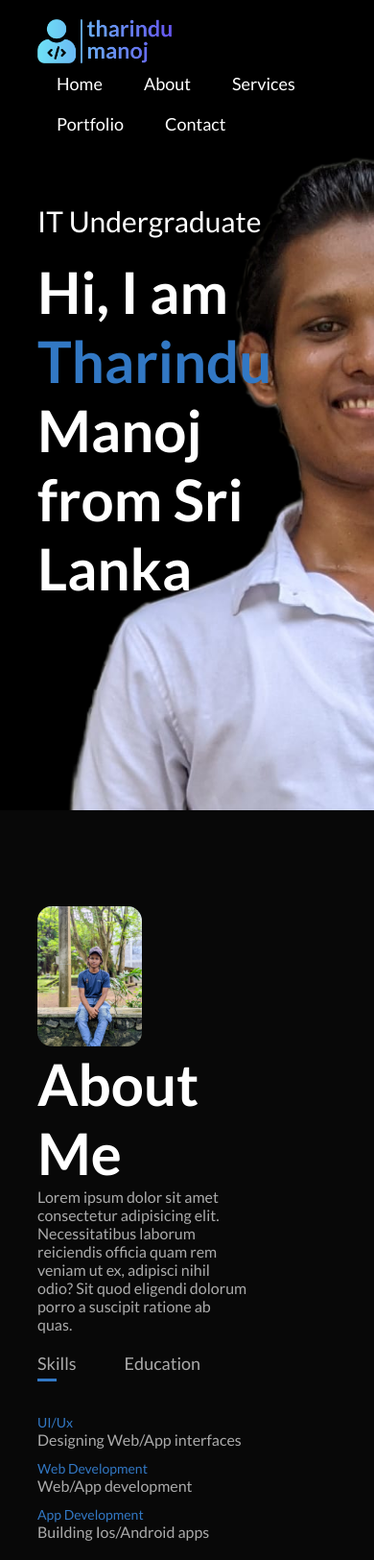
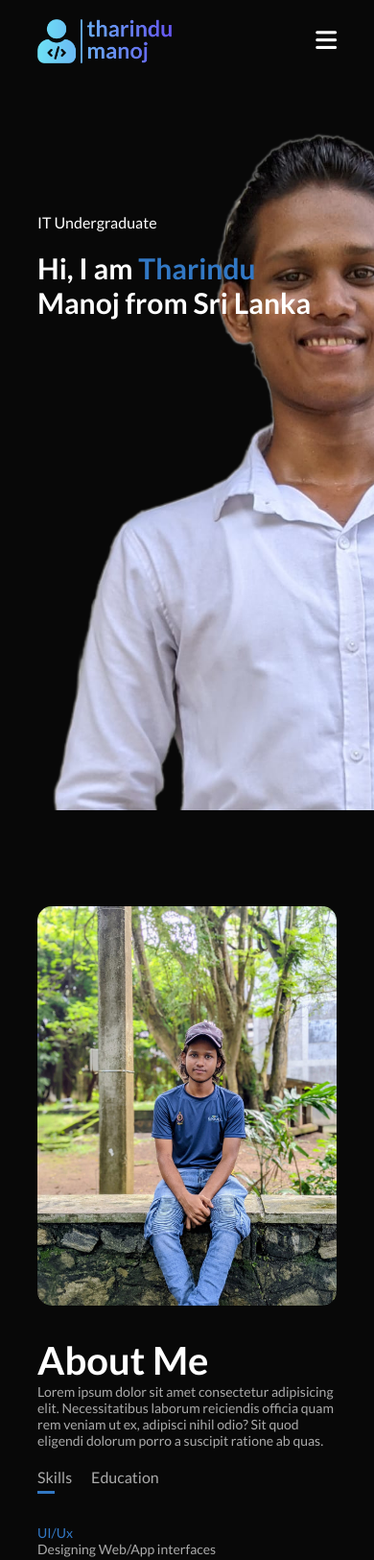
Before and after one commit to manojtharindu11/personal-portfolio, a plain HTML site: page index.html in a window 390 px wide. Shown: the top 1625 px of the page at 96% size. Drawn offline with Linux system fonts and the light colour scheme.

Commit message:
add media query to resposive in small screens

```diff
--- a/index.html
+++ b/index.html
@@ -22,13 +22,15 @@
         <div class="container">
             <nav>
                 <img src="./Images/logo.png" class="logo">
-                <ul>
+                <ul id="sidemenu">
                     <li><a href="#">Home</a></li>
                     <li><a href="#">About</a></li>
                     <li><a href="#">Services</a></li>
                     <li><a href="#">Portfolio</a></li>
                     <li><a href="#">Contact</a></li>
+                    <i class="fas fa-solid fa-xmark" onclick="closeMenu()"></i>
                 </ul>
+                <i class="fas fa-solid fa-bars" onclick="openMenu()"></i>
             </nav>
             <div class="header-text">
                 <p>IT Undergraduate</p>
@@ -73,7 +75,7 @@
                 </div>
             </div>
         </div>
-
+    </div>
 
     <!-- -----------------services--------------- -->
 
@@ -187,6 +189,7 @@
         </div>
     </div>
 
+
     <script>
 
         var tablinks = document.getElementsByClassName("tab-links");
@@ -203,6 +206,18 @@
             document.getElementById(tabName).classList.add("active-tab")
         }
 
+        // mobile screen navigation
+
+        var sidemenu = document.getElementById("sidemenu");
+
+        function openMenu() {
+            sidemenu.style.right = "0";
+        }
+
+        function closeMenu() {
+            sidemenu.style.right = "-200px";
+        }
+
 
     </script>
 
--- a/style.css
+++ b/style.css
@@ -158,7 +158,7 @@ nav ul li a:hover::after {
 /* -----------------services---------------  */
 
 #services {
-    padding: 50px 0;
+    padding: 30px 0;
 }
 
 .services-list {
@@ -305,7 +305,7 @@ nav ul li a:hover::after {
 }
 
 .contact-left p i {
-    color:#3278c4 ;
+    color: #3278c4;
     margin-right: 15px;
     font-size: 25px;
 }
@@ -317,14 +317,14 @@ nav ul li a:hover::after {
 .social-icons a {
     text-decoration: none;
     font-size: 30px;
-    margin-right:15px ;
-    color:#ababab;
+    margin-right: 15px;
+    color: #ababab;
     display: inline-block;
     transition: transform 0.5s;
 }
 
 .social-icons a:hover {
-    color:#3278c4 ;
+    color: #3278c4;
     transform: translateY(-5px);
 }
 
@@ -337,7 +337,8 @@ nav ul li a:hover::after {
     width: 100%;
 }
 
-form input,form textarea {
+form input,
+form textarea {
     width: 100%;
     border: 0;
     outline: none;
@@ -360,8 +361,92 @@ form .btn2 {
     width: 100%;
     text-align: center;
     padding: 25px 0;
-    background:#262626;
+    background: #262626;
     font-weight: 300;
     margin-top: 20px;
-    margin-bottom: 0;
 }
+
+/* -----------------css for small screens---------------  */
+
+nav .fas {
+    display: none;
+}
+
+@media only screen and (max-width: 600px) {
+    #header {
+        background-image: url(./Images/image-phone2.png);
+    }
+
+    .header-text {
+        margin-top: 100%;
+        font-size: 16px;
+    }
+
+    .header-text h1 {
+        font-size: 30px;
+    }
+
+    nav .fas {
+        display: block;
+        font-size: 25px;
+    }
+
+    nav ul {
+        background: #3278c4;
+        position: fixed;
+        top: 0;
+        right: -200px;
+        width: 200px;
+        height: 100vh;
+        padding-top: 50px;
+        z-index: 2;
+        transition: right 0.5s;
+    }
+
+    nav ul li {
+        display: block;
+        margin: 25px;
+    }
+
+    nav ul .fas {
+        position: absolute;
+        top: 25px;
+        left: 25px;
+        cursor: pointer;
+    }
+
+    .header-text {
+        margin-top: 50%;
+    }
+
+    .sub-title {
+        font-size: 40px;
+    }
+
+    .about-col-1,
+    .about-col-2 {
+        flex-basis: 100%;
+    }
+
+    .about-col-1 {
+        margin-bottom: 30px;
+    }
+
+    .about-col-2 {
+        font-size: 14px;
+    }
+
+    .tab-links {
+        font-size: 16px;
+        margin-right: 20px;
+    }
+
+    .contact-left,
+    .contact-right {
+        flex-basis: 100%;
+    }
+
+    .copy-right {
+        font-size: 14px;
+    }
+}
```
Also changed, not shown: Images/image-phone.png (added), Images/image-phone2.png (added). Lines whose indentation alone changed are shown as unchanged.
